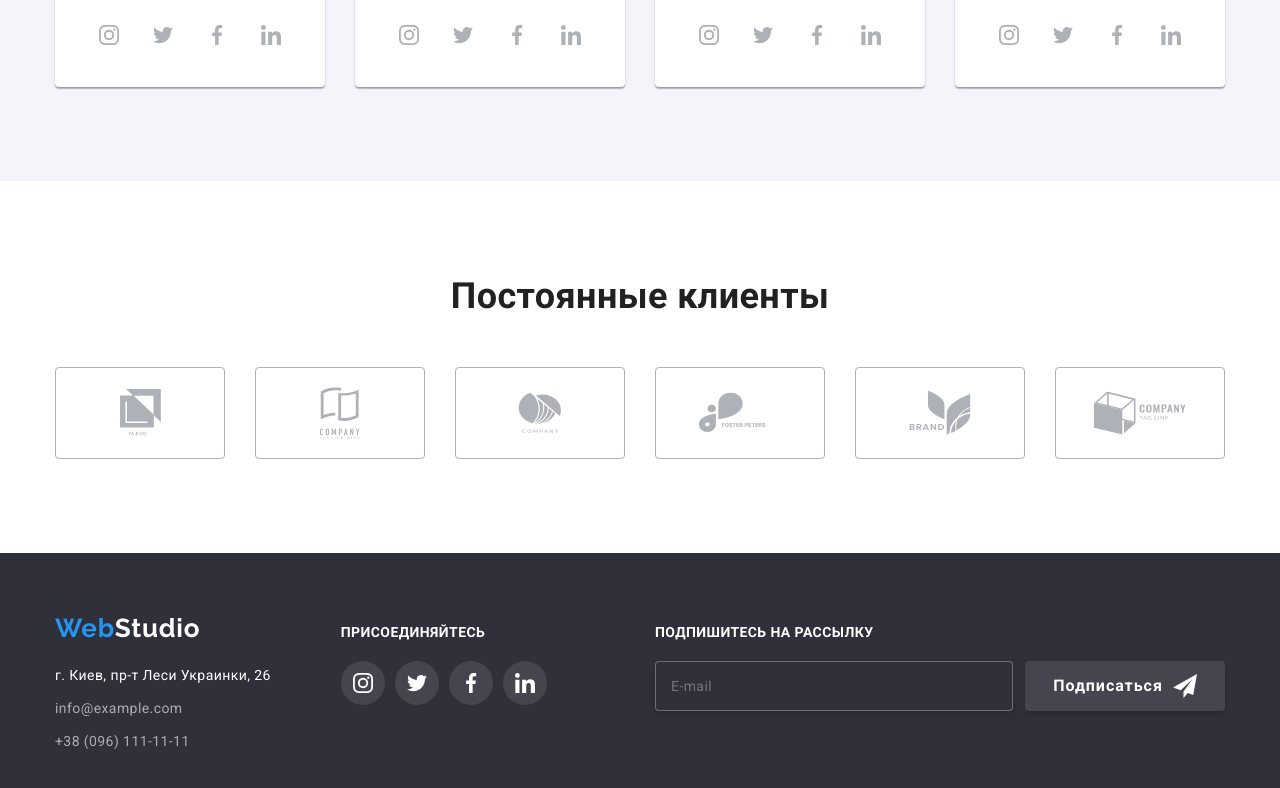
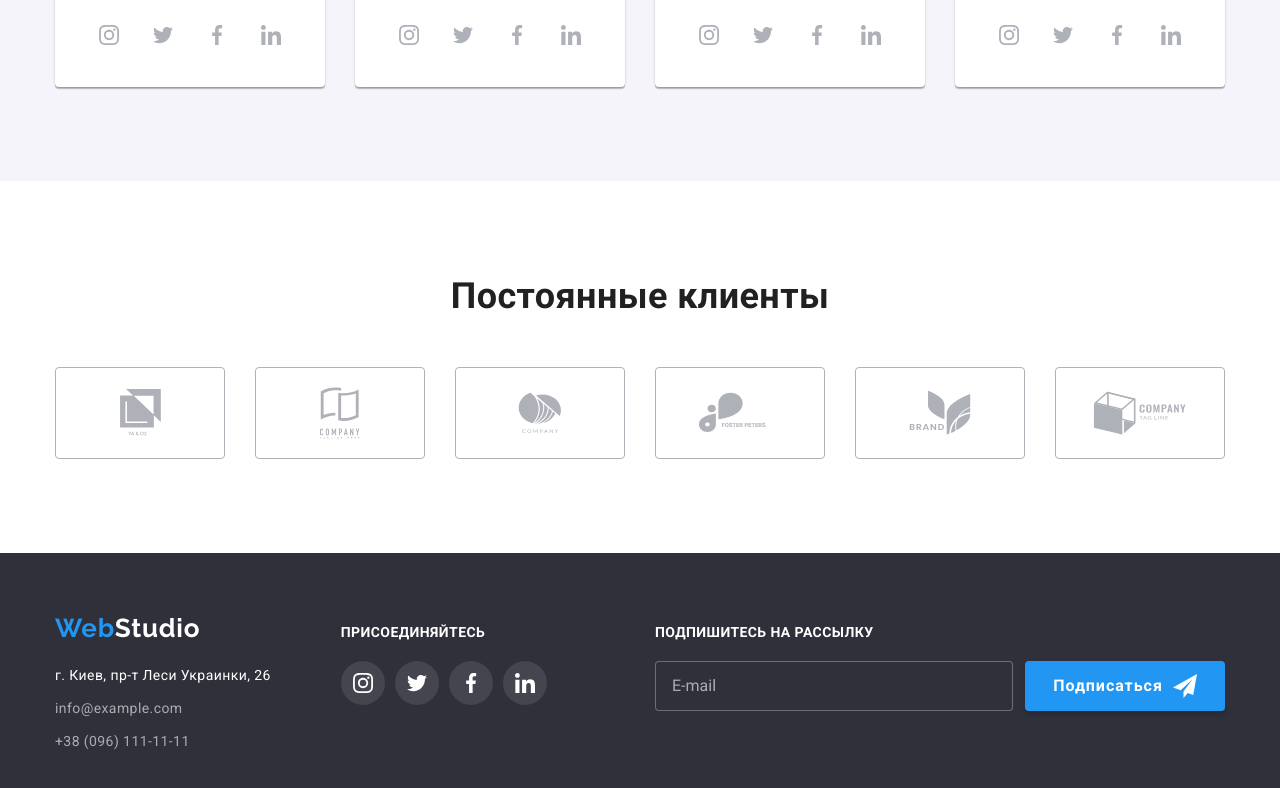
Before and after one commit to VladOlevskiy/goit-markup-hw-06, a plain HTML site: page index.html in a window 1280 px wide. Shown: the part 2124-2912 px from the top of the page. Drawn offline with nearby package versions, Linux system fonts and the light colour scheme.

Commit message:
виправлення помилок

```diff
--- a/css/styles.css
+++ b/css/styles.css
@@ -332,6 +332,7 @@ body {
   position: absolute;
   top: 50%;
   left: 50%;
+  padding: 40px;
 
   min-height: 581px;
   min-width: 528px;
@@ -367,14 +368,9 @@ body {
   text-align: center;
   letter-spacing: 0.03em;
   color: var(--main-title-color);
-  padding-bottom: 12px;
-  padding-top: 40px;
+  margin-bottom: 12px;
 }
 
-.form-modal {
-  margin-left: 41px;
-  margin-right: 39px;
-}
 .send-btn {
   font-family: inherit;
   font-weight: 700;
@@ -394,7 +390,6 @@ body {
   margin: auto;
   justify-content: center;
   cursor: pointer;
-  margin-bottom: 40px;
 }
 .form-field {
   display: flex;
@@ -490,7 +485,6 @@ body {
   width: 16px;
   height: 15px;
   border: 2px solid #212121;
-  box-shadow: 0px 4px 4px rgba(0, 0, 0, 0.25);
   border-radius: 3px;
   margin-right: 7px;
 }
@@ -799,7 +793,7 @@ body {
   text-align: center;
   letter-spacing: 0.06em;
   color: var(--main-btn-color);
-  background-color: rgba(255, 255, 255, 0.1);
+  background-color: var(--accent-color);
   cursor: pointer;
   width: 200px;
   height: 50px;
@@ -809,10 +803,6 @@ body {
   justify-content: center;
   transition: background-color 250ms cubic-bezier(0.4, 0, 0.2, 1);
 }
-.mail-btn:hover,
-.mail-btn:focus {
-  background-color: var(--accent-color);
-}
 
 .footer-send-icon {
   margin-left: 10px;
@@ -821,15 +811,21 @@ body {
   background-color: var(--background-section);
   border: 1px solid rgba(255, 255, 255, 0.3);
   box-sizing: border-box;
-  filter: drop-shadow(0px 4px 4px rgba(0, 0, 0, 0.15));
   border-radius: 4px;
   padding: 0;
   width: 358px;
   height: 50px;
   color: var(--footer-logo-color);
   outline: none;
-  padding-left: 63px;
+  padding-left: 16px;
   transition: border-color 250ms cubic-bezier(0.4, 0, 0.2, 1);
+}
+.email-input::placeholder {
+  font-family: inherit;
+  font-weight: 400;
+  font-size: 16px;
+  line-height: 1.25;
+  color: var(--adress-footer-color);
 }
 .footer-mail-div {
   display: flex;
@@ -843,12 +839,6 @@ body {
   position: relative;
 }
 
-.email-label {
-  position: absolute;
-  top: 50%;
-  left: 16px;
-  transform: translateY(-50%);
-}
 .email-input:focus {
   border-color: var(--accent-color);
 }
--- a/index.html
+++ b/index.html
@@ -471,8 +471,13 @@
           <div class="footer-form-div">
             <p class="text-footer">Подпишитесь на рассылку</p>
             <form class="form-footer">
-              <input type="email" name="email" id="email" class="email-input" />
-              <label for="email" class="email-label">E-mail</label>
+              <input
+                type="email"
+                name="email"
+                id="email"
+                class="email-input"
+                placeholder="E-mail"
+              />
             </form>
           </div>
           <div class="mail-btn-div">
```
Also changed, not shown: portfolio.html (+7 -2 lines).
